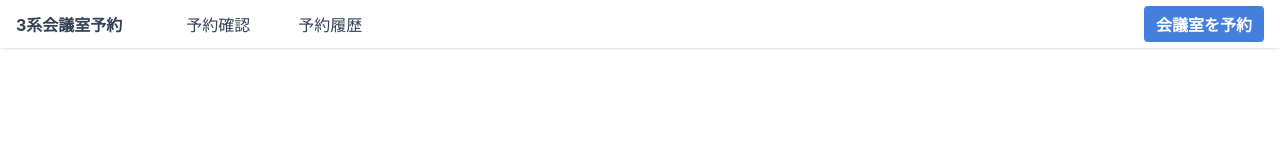
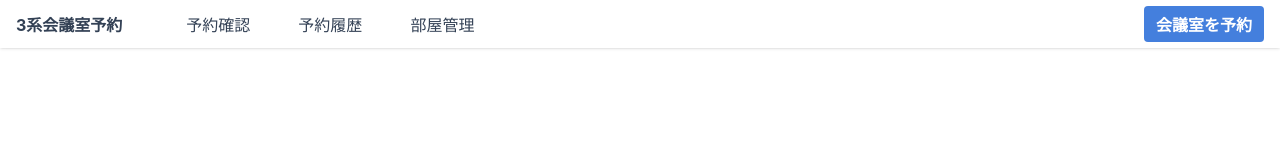
Before and after one commit to Hansyo/MR-UNRED-FRONT, a React (Create React App) app: page / in a window 1280 px wide. Shown: the top 160 px of the page. Built offline with nearby package versions, Linux system fonts and the light colour scheme; no server answers.

Commit message:
Add lik to room management page to header

```diff
--- a/src/components/common/Header/Header.jsx
+++ b/src/components/common/Header/Header.jsx
@@ -30,7 +30,12 @@ export const Header = () => {
         <Link to="/log" className={getLinkClassName(pathname, /^\/log/)}>
           予約履歴
         </Link>
-        {/* TODO: 部屋管理ページへのリンクを追加 */}
+        <Link
+          to="/admin/room"
+          className={getLinkClassName(pathname, /^\/admin\^room/)}
+        >
+          部屋管理
+        </Link>
         {/* TODO: ユーザー管理ページへのリンクを追加 */}
         <div className="header__flex-spacer" />
         {!isReservePage && (
```
